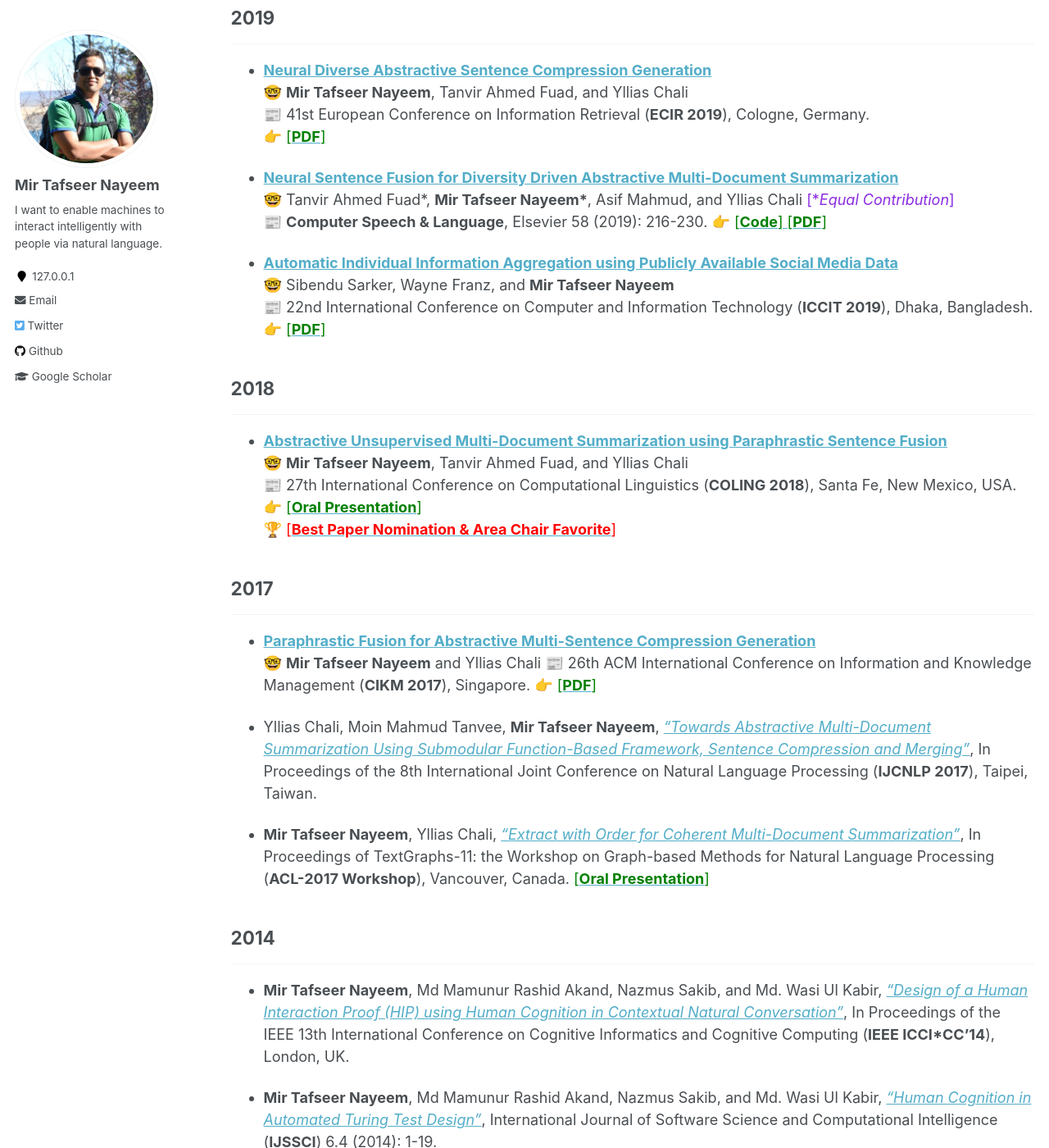
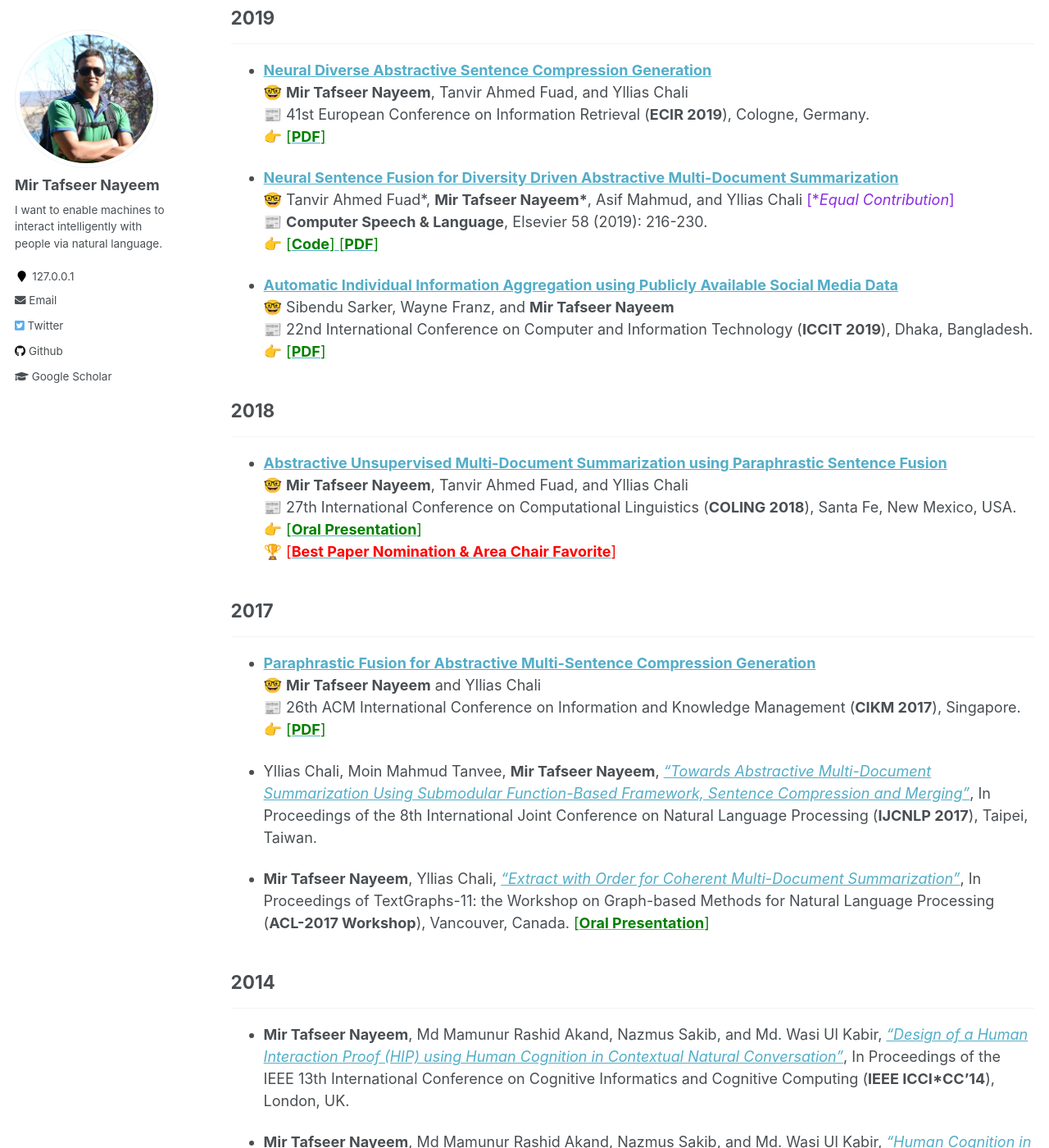
Before and after one commit to sujan-sarker/sujan-sarker.github.io, a Jekyll site: the page built from _pages/publications.md, in a window 1280 px wide and 1400 px high, scrolled down 604 px. Shown: the whole window at 82% size. Built offline with Jekyll 4.4.1, drawn with Linux system fonts in a browser that asks for light colours.

```diff
--- a/_pages/publications.md
+++ b/_pages/publications.md
@@ -29,7 +29,7 @@ author_profile: true
 
 * [**Neural Sentence Fusion for Diversity Driven Abstractive Multi-Document Summarization**](https://www.sciencedirect.com/science/article/pii/S0885230818303449) <br/>
 🤓 Tanvir Ahmed Fuad\*, **Mir Tafseer Nayeem\***, Asif Mahmud, and Yllias Chali <span style ="color:BlueViolet"> [\**Equal Contribution*]</span> <br/>
-📰 **Computer Speech & Language**, Elsevier 58 (2019): 216-230.
+📰 **Computer Speech & Language**, Elsevier 58 (2019): 216-230. <br/>
 👉 [<span style ="color:Green"> [**Code**] </span>](https://github.com/tafseer-nayeem/NeuFuse-CSL2019) [<span style ="color:Green"> [**PDF**] </span>](https://tafseer-nayeem.github.io/files/CSL_Journal_2019.pdf)
 
 * [**Automatic Individual Information Aggregation using Publicly Available Social Media Data**](https://ieeexplore.ieee.org/document/9038402) <br/>
@@ -50,8 +50,8 @@ author_profile: true
 ## 2017
 -----------
 * [**Paraphrastic Fusion for Abstractive Multi-Sentence Compression Generation**](https://dl.acm.org/citation.cfm?id=3133106) <br/>
-🤓 **Mir Tafseer Nayeem** and Yllias Chali
-📰 26th ACM International Conference on Information and Knowledge Management (**CIKM 2017**), Singapore.
+🤓 **Mir Tafseer Nayeem** and Yllias Chali <br/>
+📰 26th ACM International Conference on Information and Knowledge Management (**CIKM 2017**), Singapore. <br/>
 👉 [<span style ="color:Green"> [**PDF**] </span>](https://tafseer-nayeem.github.io/files/CIKM_2017_paper.pdf)
 
 *  Yllias Chali, Moin Mahmud Tanvee, **Mir Tafseer Nayeem**, [*“Towards Abstractive Multi-Document Summarization Using Submodular Function-Based Framework, Sentence Compression and Merging”*](http://www.aclweb.org/anthology/I17-2071), In Proceedings of the 8th International Joint Conference on Natural Language Processing (**IJCNLP 2017**), Taipei, Taiwan.
```
